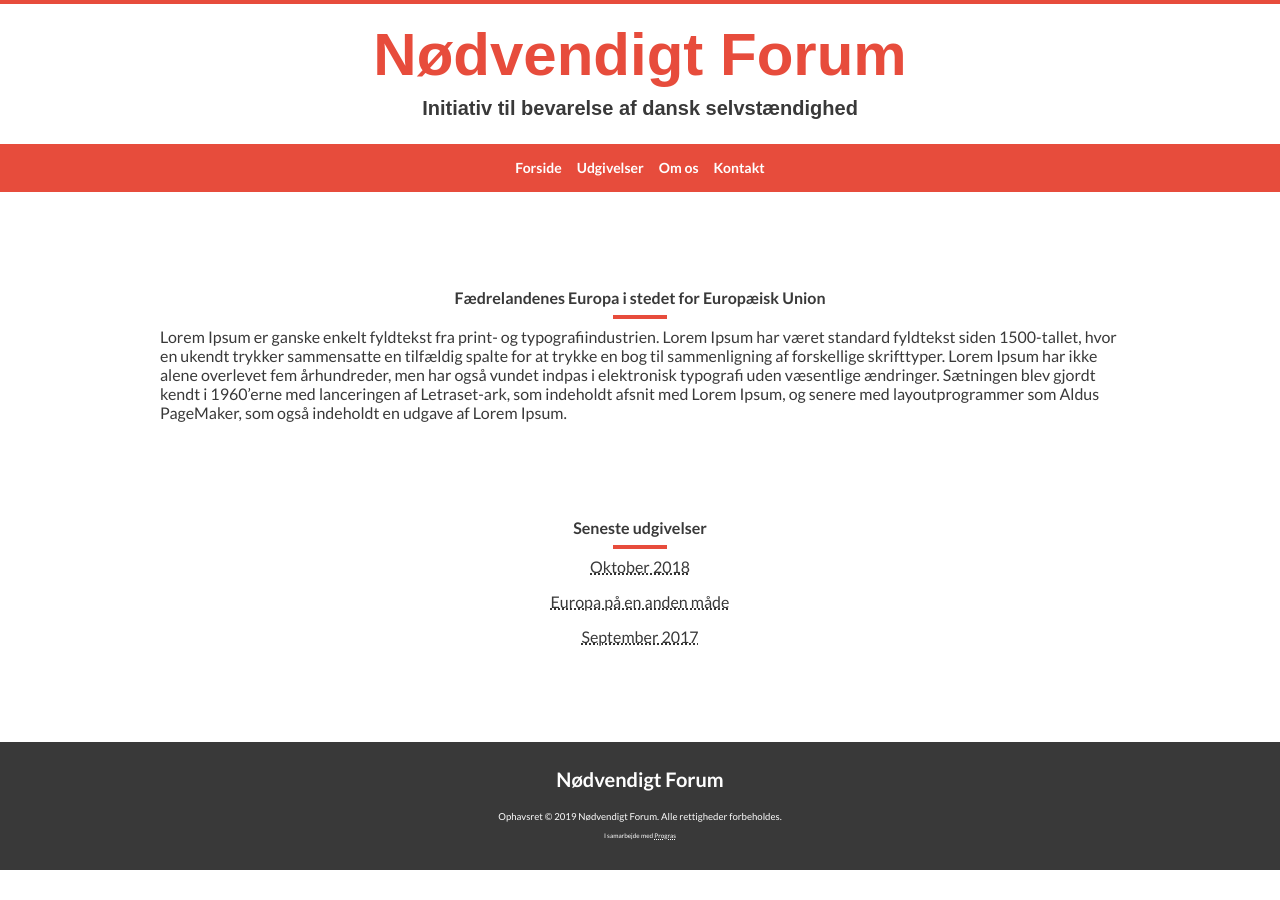
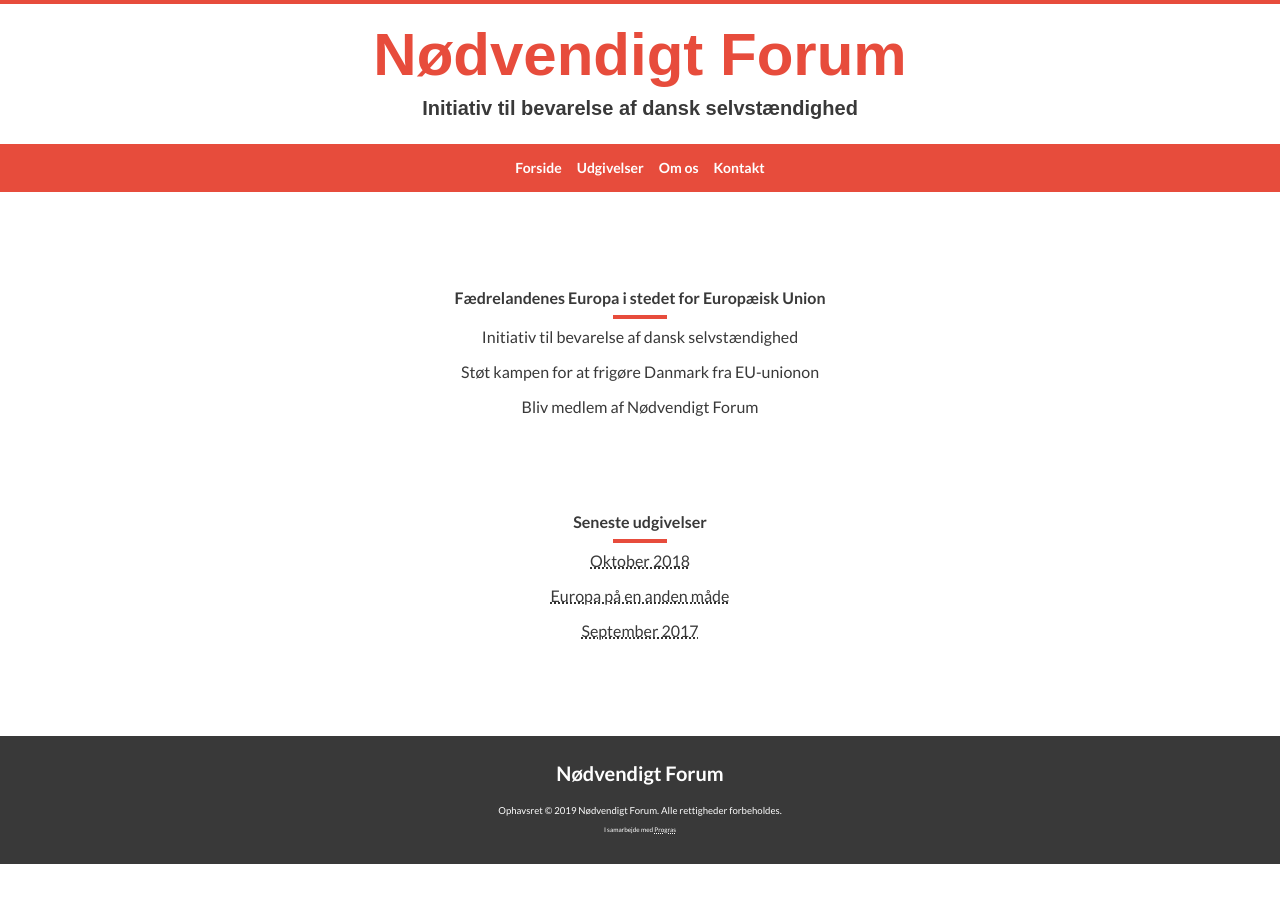
Before and after one commit to jimmypoulsen/nodvendigt-forum, a Jekyll site: the page built from index.md, in a window 1280 px wide. Built offline with Jekyll 4.4.1, drawn with Linux system fonts in a browser that asks for light colours.

Commit message:
Fix home page as per request

```diff
--- a/_layouts/home.html
+++ b/_layouts/home.html
@@ -6,7 +6,9 @@ layout: default
   <div class="wrapper mt-24">
     <h4 class="text-center mb-2">Fædrelandenes Europa i stedet for Europæisk Union</h4>
     <hr class="stroke" />
-    <p class="mt-2">Lorem Ipsum er ganske enkelt fyldtekst fra print- og typografiindustrien. Lorem Ipsum har været standard fyldtekst siden 1500-tallet, hvor en ukendt trykker sammensatte en tilfældig spalte for at trykke en bog til sammenligning af forskellige skrifttyper. Lorem Ipsum har ikke alene overlevet fem århundreder, men har også vundet indpas i elektronisk typografi uden væsentlige ændringer. Sætningen blev gjordt kendt i 1960’erne med lanceringen af Letraset-ark, som indeholdt afsnit med Lorem Ipsum, og senere med layoutprogrammer som Aldus PageMaker, som også indeholdt en udgave af Lorem Ipsum.</p>
+    <p class="mt-2 text-center">Initiativ til bevarelse af dansk selvstændighed</p>
+    <p class="mt-2 text-center">Støt kampen for at frigøre Danmark fra EU-unionon</p>
+    <p class="mt-2 text-center">Bliv medlem af Nødvendigt Forum</p>
   </div>
 
   <div class="wrapper mt-24">
```
